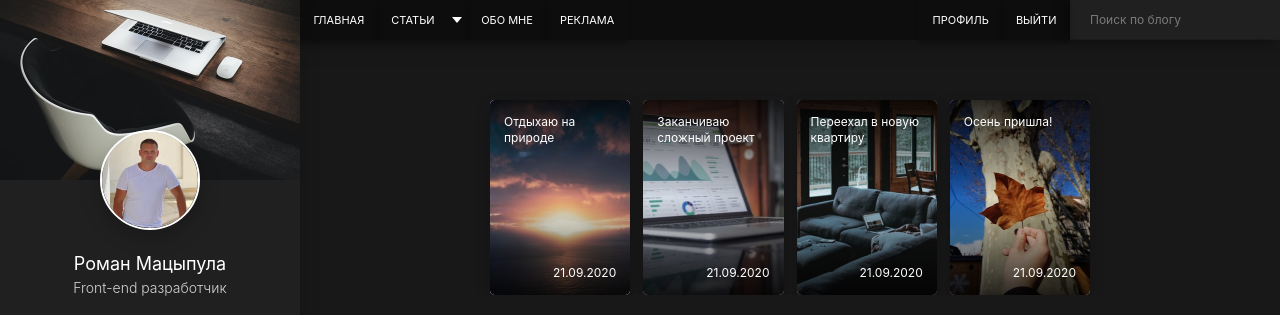
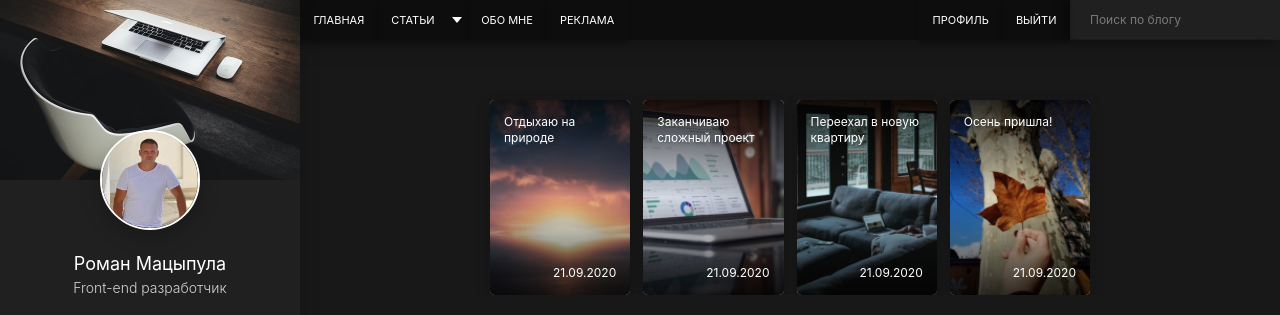
Before and after one commit to ukrmatsypula/personal-blog, a website: page src/index.html in a window 1280 px wide. In both pictures the pointer is over the element 560 px from the left and 197 px from the top of the page. Shown: the top 315 px of the page. Drawn offline with nearby package versions, Linux system fonts and the light colour scheme; files that its build step writes are made by us from their sources.

Commit message:
added animation on hover

```diff
--- a/src/assets/scss/blocks/stories.scss
+++ b/src/assets/scss/blocks/stories.scss
@@ -30,6 +30,13 @@
       rgba($dark, 0.8)
     );
   }
+
+  &:hover {
+    .stories__preview {
+      transform: scale(1.3);
+      transition-duration: 3s;
+    }
+  }
 }
 
 .stories__preview {
@@ -41,6 +48,9 @@
   top: 0;
   left: 0;
   z-index: 1;
+  transform: scale(1.05);
+
+  transition: transform 1s ease-in-out;
 }
 
 .stories__title {
```
Also changed, not shown: dist/assets/css/style.min.css.
